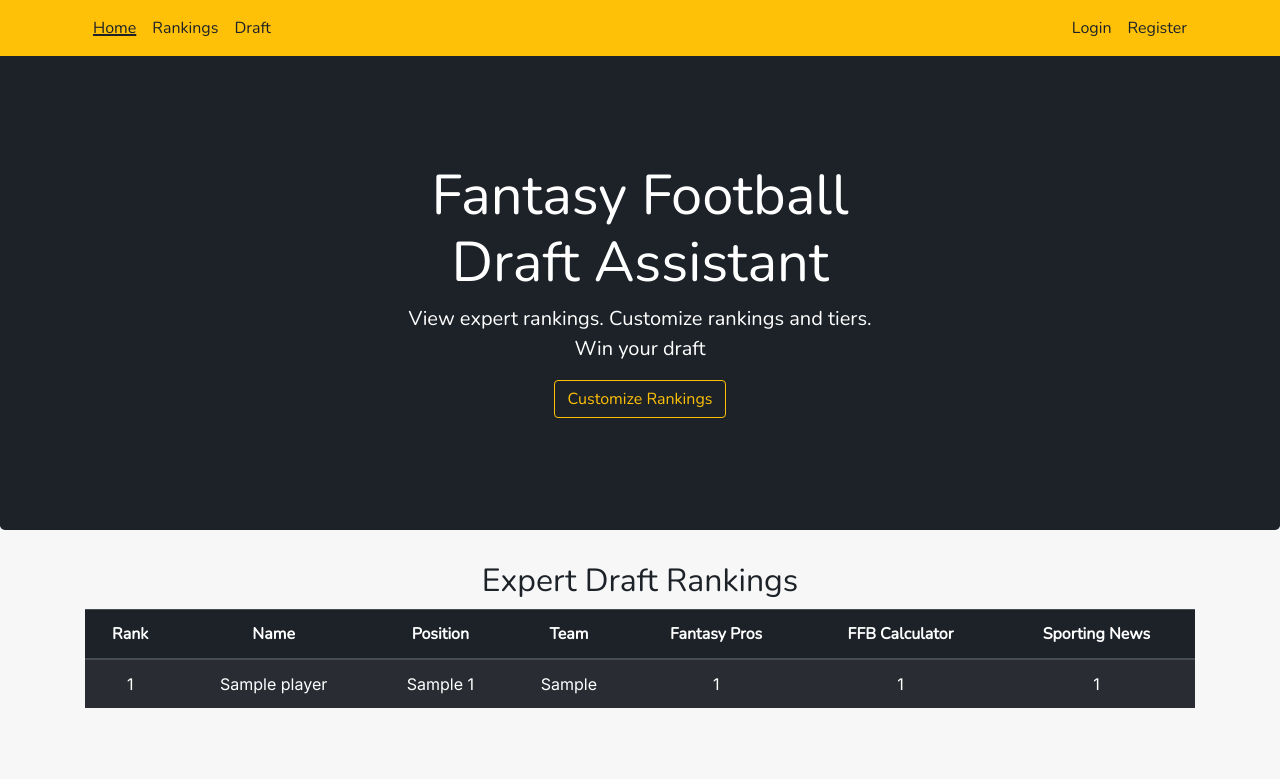
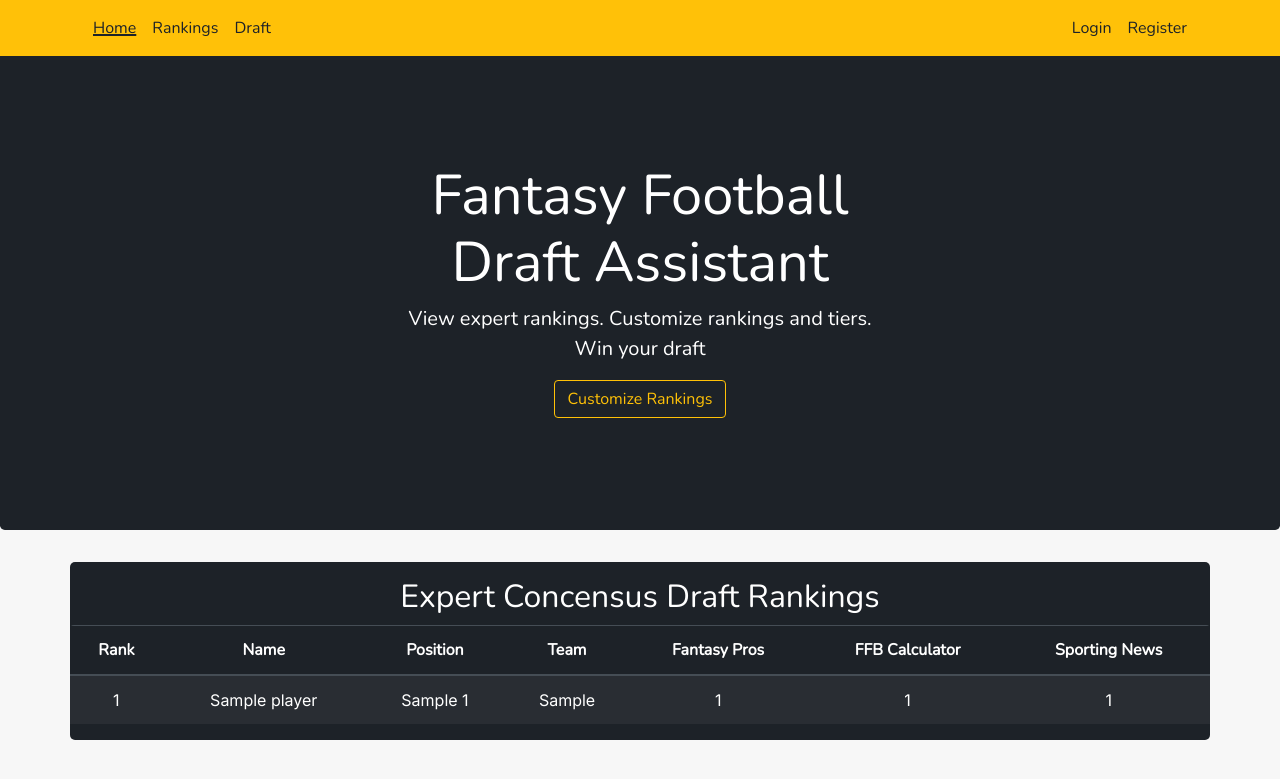
Before and after one commit to n-roth12/FFB-Draft-App, a Flask app: page / in a window 1280 px wide. Shown: the top 779 px of the page. Run offline with Flask 2, Linux system fonts and the light colour scheme; tables that the repository leaves empty hold one stand-in row (values such as "Sample post"); parts of the project's set-up code (start-up, migrations or seed data) failed here and were passed over; some libraries are stand-ins or nearby versions.

Commit message:
Refactored divs around tables.

```diff
--- a/website/templates/base.html
+++ b/website/templates/base.html
@@ -46,6 +46,16 @@
 	   	text-decoration: underline;
 	   	text-decoration-thickness: 0.15em;
 	   }
+
+	   .content-wrapper {
+			color: white;
+			border-radius: 5px;
+			margin-top: 5px;
+			margin-bottom: 5px;
+			background-color: #1D2228;
+			padding: 0px;
+			padding-top: 1rem;
+		}
 
 	   @media (max-width: 600px) {
         .form-signin, .form-register {
--- a/website/templates/home.html
+++ b/website/templates/home.html
@@ -14,10 +14,12 @@
       <div class="product-device box-shadow d-none d-md-block"></div>
       <div class="product-device product-device-2 box-shadow d-none d-md-block"></div>
   </div>
-  <div class="container mb-5">
-    <h2 class="text-center">Expert Draft Rankings</h2>
-    <div style="max-width: 100vw; overflow: auto;">
-      <table class="table table-hover table-dark table-striped" style="background-color: #1D2228; color:white">
+  <div class="container content-wrapper mb-5">
+    <div>
+      <h2 class="text-center">Expert Concensus Draft Rankings</h2>
+    </div>
+    <div class="overflow-auto table-responsive rounded" style="max-width: 100vw;">
+      <table class="table table-hover table-dark table-striped rounded" style="background-color: #1D2228; color:white;">
         <thead>
             <tr>
                 <th scope="col" class="text-center">Rank</th>
```
Also changed, not shown: website/templates/rankings.html (+1 -10 lines).
